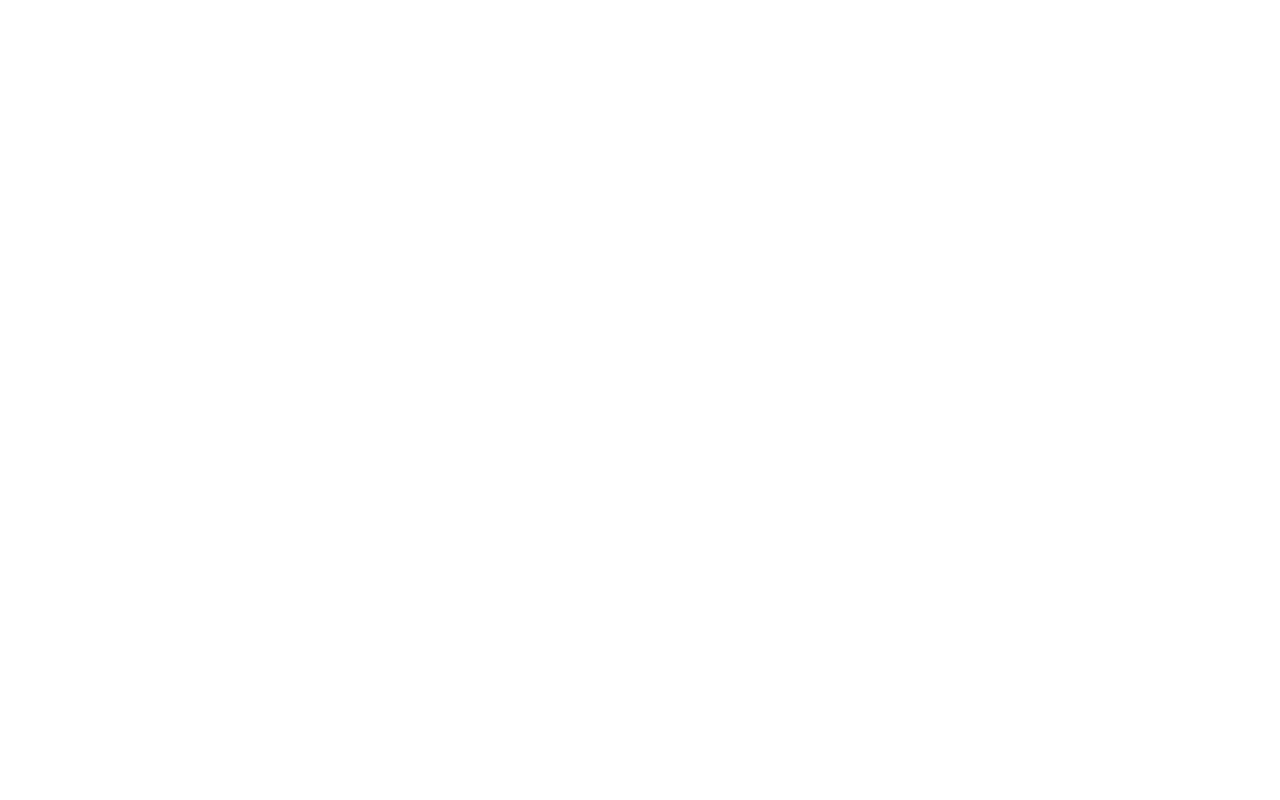
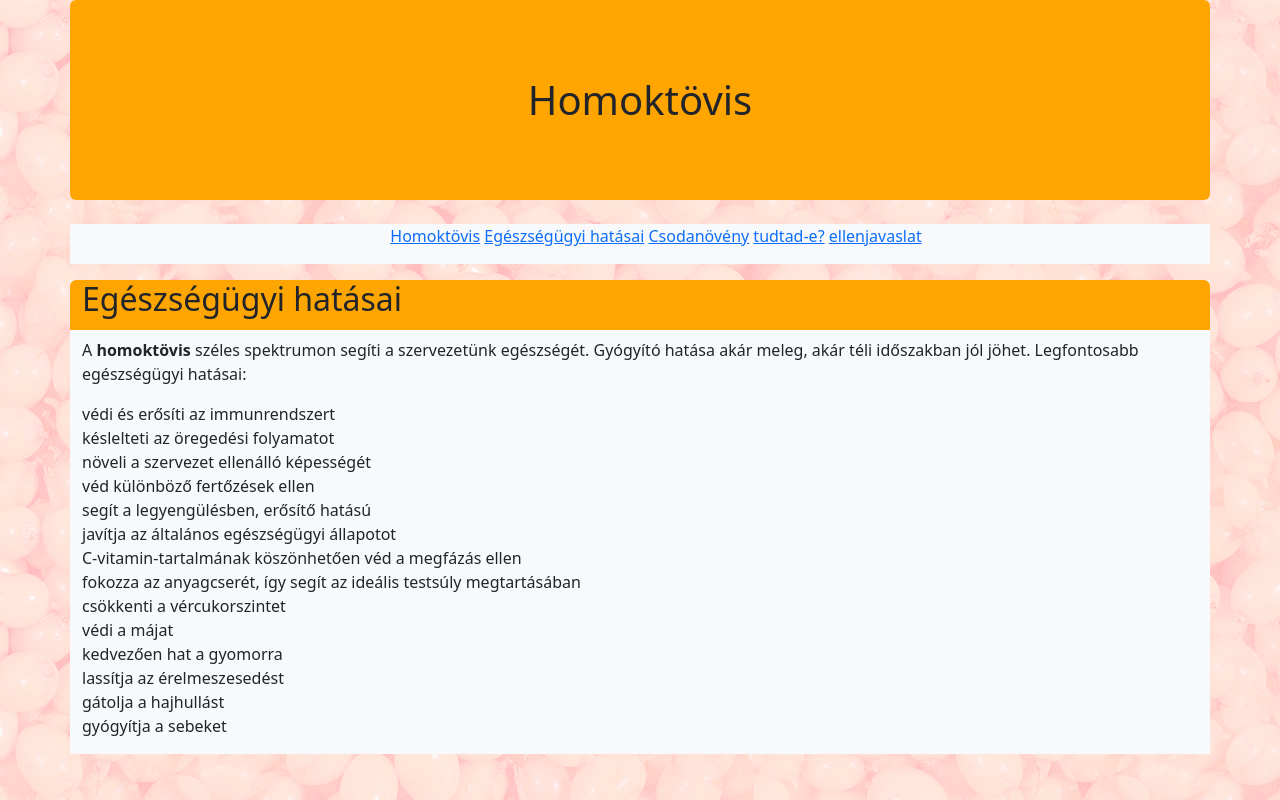
Before and after one commit to marcifelkialtojel/homoktovis, a website built with Vite: page index.html in a window 1280 px wide. Built offline with nearby package versions, Linux system fonts and the light colour scheme.

Commit message:
Orai munka elso valtozat

```diff
--- a/index.html
+++ b/index.html
@@ -1,13 +1,112 @@
 <!doctype html>
-<html lang="en">
+<html lang="hu">
   <head>
     <meta charset="UTF-8" />
     <link rel="icon" type="image/svg+xml" href="/vite.svg" />
     <meta name="viewport" content="width=device-width, initial-scale=1.0" />
     <title>Vite App</title>
   </head>
-  <body>
-    <div id="app"></div>
+  <body style="background-image: url(images/hatter.png);">
+
+    <div class="container ">
+
+      <div class="row">
+
+        <h1 style="background-color: orange; height: 200px; text-align: center;" class="d-flex justify-content-center align-items-center rounded">
+
+          Homoktövis</h1>
+
+      </div>
+
+      <div class="row">
+
+          <p></p>
+
+      </div>
+
+      <div class="row bg-light">
+
+        <div>
+
+          <div class="col">
+
+            <ul style="text-align: center;">
+
+            <li style="display: inline;"><a href="">Homoktövis</a></li>
+
+            <li style="display: inline;"><a href="">Egészségügyi hatásai</a></li>
+
+            <li style="display: inline;"><a href="">Csodanövény</a></li>
+
+            <li style="display: inline;"><a href="">tudtad-e?</a></li>
+
+            <li style="display: inline;"><a href="">ellenjavaslat</a></li>
+
+            </ul>
+
+          </div>
+
+        </div>
+
+      </div>
+
+      <div class="row">
+
+        <p></p>
+
+    </div>
+
+      <div class="row bg-light">
+
+        <h2 class="rounded-top" style="background-color: orange;height: 50px;">
+
+          Egészségügyi hatásai</h2>
+
+      </div>
+
+      <div class="row bg-light">
+
+        <p>
+
+          A <b>homoktövis</b> széles spektrumon segíti a szervezetünk egészségét. Gyógyító hatása akár meleg, akár téli időszakban jól jöhet. Legfontosabb egészségügyi hatásai:</p>
+
+          <ul style="list-style-type: none;">
+
+            <li>védi és erősíti az immunrendszert</li>
+
+            <li>késlelteti az öregedési folyamatot</li>
+
+            <li>növeli a szervezet ellenálló képességét</li>
+
+            <li>véd különböző fertőzések ellen</li>
+
+            <li>segít a legyengülésben, erősítő hatású</li>
+
+            <li>javítja az általános egészségügyi állapotot</li>
+
+            <li>C-vitamin-tartalmának köszönhetően véd a megfázás ellen</li>
+
+            <li>fokozza az anyagcserét, így segít az ideális testsúly megtartásában</li>
+
+            <li>csökkenti a vércukorszintet</li>
+
+            <li>védi a májat</li>
+
+            <li>kedvezően hat a gyomorra</li>
+
+            <li>lassítja az érelmeszesedést</li>
+
+            <li>gátolja a hajhullást</li>
+
+            <li>gyógyítja a sebeket</li>
+
+          </ul>
+
+        </div>
+
+    </div>
+
+
     <script type="module" src="/main.js"></script>
+
   </body>
-</html>
--- a/main.js
+++ b/main.js
@@ -0,0 +1 @@
+import 'bootstrap/dist/css/bootstrap.css'
--- a/package.json
+++ b/package.json
@@ -10,5 +10,8 @@
   },
   "devDependencies": {
     "vite": "^4.4.5"
+  },
+  "dependencies": {
+    "bootstrap": "^5.3.2"
   }
 }
```
Also changed, not shown: homoktovis.html (added, +74 -0 lines), 1 other file.
